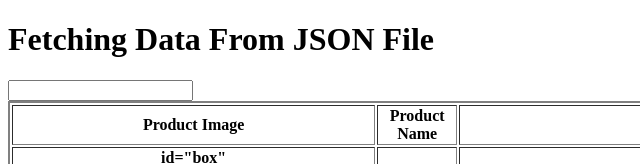
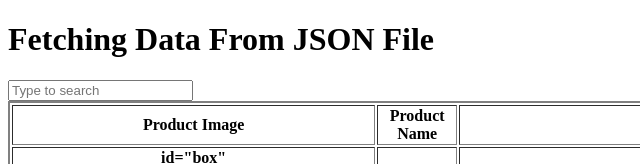
Before and after one commit to jnt48/things, a plain HTML site: page index.html in a window 1280 px wide. Shown: the top 164 px of the page, 0-640 px from the left. Drawn offline with Linux system fonts and the light colour scheme.

Commit message:
index.html

```diff
--- a/index.html
+++ b/index.html
@@ -9,7 +9,8 @@
 <body>
         <h1>Fetching Data From JSON File </h1>
 
-        <input type="text">
+         <input type="text" id="searchInput" oninput="filterProducts()" placeholder="Type to search">
+
 
         <div id="product-container">
 
```
